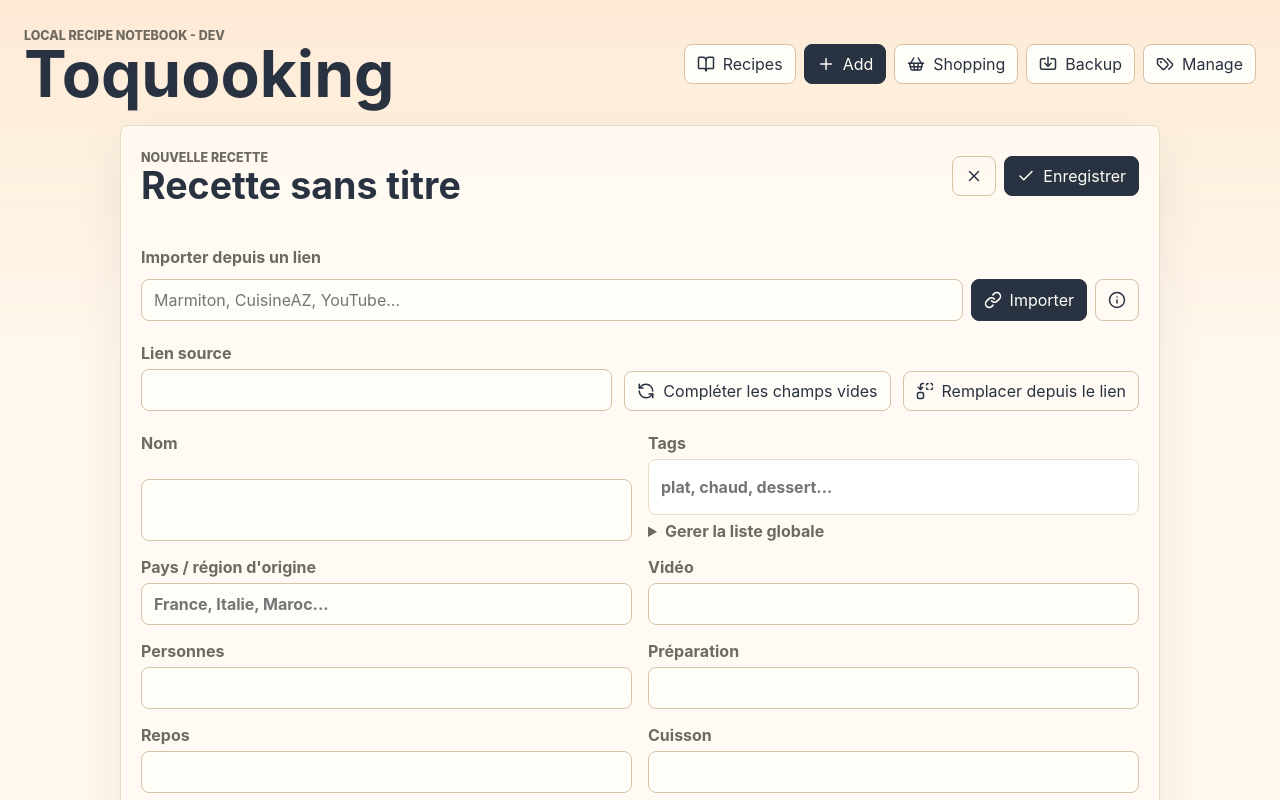
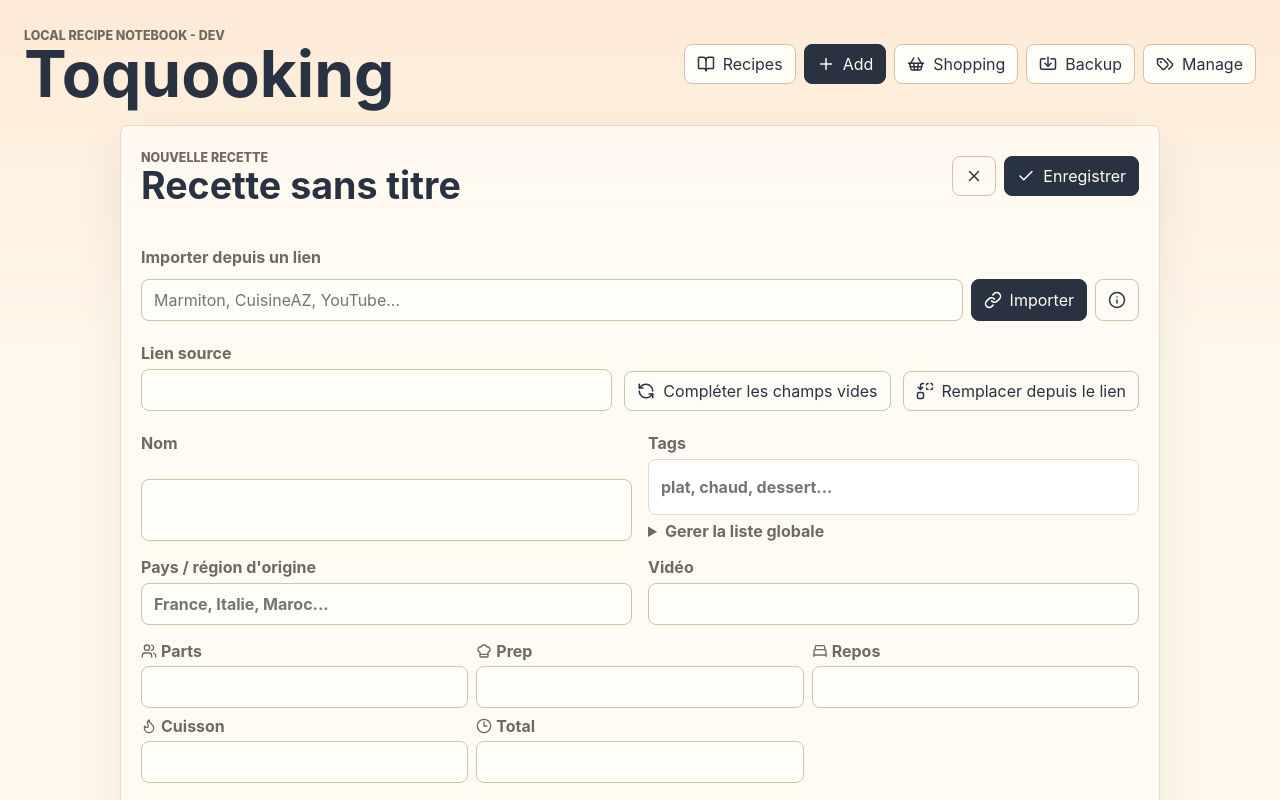
Before and after one commit to AudranBert/ToquookingApp, a React (Vite) app: page / in a window 1280 px wide. Both pictures are taken after typing "Sample", "5", "Sample" into the empty fields and a click on the button "Add". Shown: the top 800 px of the page. Built offline with nearby package versions, Linux system fonts and the light colour scheme.

Commit message:
improve UX

```diff
--- a/src/components/RecipeDetail.tsx
+++ b/src/components/RecipeDetail.tsx
@@ -1,5 +1,5 @@
 import type { RefObject } from "react";
-import { BookOpen, Edit3, FileDown, FileImage, FileJson, MessageSquareText, Plus, Trash2 } from "lucide-react";
+import { BedSingle, BookOpen, ChefHat, Clock3, Copy, Edit3, FileDown, FileImage, FileJson, Flame, MessageSquareText, Trash2, Users } from "lucide-react";
 import type { Recipe } from "../types";
 import { currentSeasonalIngredients, recipeContainsSeasonalIngredient } from "../seasonal";
 import { proxiedImageUrl, shouldUseImageCrossOrigin } from "../utils/images";
@@ -46,7 +46,7 @@ export function RecipeDetail({
           <Edit3 size={18} /> Modifier
         </button>
         <button className="button button--icon-mobile" onClick={() => onDuplicate(recipe)} title="Dupliquer">
-          <Plus size={18} /> Dupliquer
+          <Copy size={18} /> Dupliquer
         </button>
         <button className="button button--icon-mobile" onClick={onExportPdf} title="Exporter en PDF">
           <FileDown size={18} /> PDF
@@ -86,12 +86,42 @@ export function RecipeDetail({
             </span>
           ))}
         </div>
-        <div className="meta-list">
-          {hasValue(recipe.servings) && <span>{recipe.servings} personne(s)</span>}
-          {hasPositiveValue(recipe.prepTime) && <span>Préparation {recipe.prepTime} min</span>}
-          {hasPositiveValue(recipe.restTime) && <span>Repos {recipe.restTime} min</span>}
-          {hasPositiveValue(recipe.cookTime) && <span>Cuisson {recipe.cookTime} min</span>}
-          {hasPositiveValue(recipe.totalTime) && <span>Total {recipe.totalTime} min</span>}
+        <div className="meta-list" role="list" aria-label="Informations recette">
+          {hasValue(recipe.servings) && (
+            <span className="meta-pill" role="listitem" title="Personnes" aria-label={`${recipe.servings} personne(s)`}>
+              <Users size={15} />
+              <strong>{recipe.servings}</strong>
+              <span className="meta-pill__label">Parts</span>
+            </span>
+          )}
+          {hasPositiveValue(recipe.prepTime) && (
+            <span className="meta-pill" role="listitem" title="Préparation" aria-label={`Préparation ${recipe.prepTime} min`}>
+              <ChefHat size={15} />
+              <strong>{recipe.prepTime} min</strong>
+              <span className="meta-pill__label">Prep</span>
+            </span>
+          )}
+          {hasPositiveValue(recipe.restTime) && (
+            <span className="meta-pill" role="listitem" title="Repos" aria-label={`Repos ${recipe.restTime} min`}>
+              <BedSingle size={15} />
+              <strong>{recipe.restTime} min</strong>
+              <span className="meta-pill__label">repos</span>
+            </span>
+          )}
+          {hasPositiveValue(recipe.cookTime) && (
+            <span className="meta-pill" role="listitem" title="Cuisson" aria-label={`Cuisson ${recipe.cookTime} min`}>
+              <Flame size={15} />
+              <strong>{recipe.cookTime} min</strong>
+              <span className="meta-pill__label">Cuisson</span>
+            </span>
+          )}
+          {hasPositiveValue(recipe.totalTime) && (
+            <span className="meta-pill" role="listitem" title="Total" aria-label={`Total ${recipe.totalTime} min`}>
+              <Clock3 size={15} />
+              <strong>{recipe.totalTime} min</strong>
+              <span className="meta-pill__label">Total</span>
+            </span>
+          )}
         </div>
         <div className="recipe-columns">
           <section>
--- a/src/screens/RecipeForm.tsx
+++ b/src/screens/RecipeForm.tsx
@@ -1,6 +1,7 @@
 import { useMemo, useState } from "react";
 import type { Dispatch, FormEvent, KeyboardEvent, SetStateAction } from "react";
-import { Check, Image as ImageIcon, Info, Link, Pencil, Plus, RefreshCcw, Replace, Trash2, X } from "lucide-react";
+import { BedSingle, Check, ChefHat, Clock3, Flame, Image as ImageIcon, Info, Link, Pencil, Plus, RefreshCcw, Replace, Trash2, Users, X } from "lucide-react";
+import type { LucideIcon } from "lucide-react";
 import { RECIPE_ORIGINS } from "../origins";
 import type { Ingredient, RecipeDraft, ReimportMode } from "../types";
 import { createId } from "../utils/id";
@@ -201,11 +202,13 @@ export function RecipeForm({
           ))}
         </datalist>
         <TextField label="Vidéo" value={draft.videoUrl ?? ""} onChange={(videoUrl) => updateField("videoUrl", videoUrl)} />
-        <NumberField label="Personnes" value={draft.servings} onChange={(servings) => updateField("servings", servings)} />
-        <NumberField label="Préparation" value={draft.prepTime} onChange={(prepTime) => updateField("prepTime", prepTime)} />
-        <NumberField label="Repos" value={draft.restTime} onChange={(restTime) => updateField("restTime", restTime)} />
-        <NumberField label="Cuisson" value={draft.cookTime} onChange={(cookTime) => updateField("cookTime", cookTime)} />
-        <NumberField label="Temps total" value={draft.totalTime} onChange={(totalTime) => updateField("totalTime", totalTime)} />
+        <div className="timing-grid form-grid__full" aria-label="Temps et portions">
+          <NumberField label="Parts" icon={Users} value={draft.servings} onChange={(servings) => updateField("servings", servings)} />
+          <NumberField label="Prep" icon={ChefHat} value={draft.prepTime} onChange={(prepTime) => updateField("prepTime", prepTime)} />
+          <NumberField label="Repos" icon={BedSingle} value={draft.restTime} onChange={(restTime) => updateField("restTime", restTime)} />
+          <NumberField label="Cuisson" icon={Flame} value={draft.cookTime} onChange={(cookTime) => updateField("cookTime", cookTime)} />
+          <NumberField label="Total" icon={Clock3} value={draft.totalTime} onChange={(totalTime) => updateField("totalTime", totalTime)} />
+        </div>
       </div>
 
       <ImageField
@@ -605,16 +608,21 @@ function TagField({
 
 function NumberField({
   label,
+  icon: Icon,
   value,
   onChange,
 }: {
   label: string;
+  icon: LucideIcon;
   value?: number;
   onChange: (value: number | undefined) => void;
 }) {
   return (
-    <label>
-      {label}
+    <label className="number-field" aria-label={label}>
+      <span className="number-field__label">
+        <Icon size={16} />
+        <span className="number-field__label-text">{label}</span>
+      </span>
       <input min="0" type="number" value={value ?? ""} onChange={(event) => onChange(Number(event.target.value) || undefined)} />
     </label>
   );
--- a/src/styles.css
+++ b/src/styles.css
@@ -539,6 +539,10 @@ label {
   min-width: 0;
 }
 
+.recipe-detail > .action-bar {
+  margin-bottom: var(--space-3);
+}
+
 .detail-pane {
   display: grid;
   gap: var(--space-3);
@@ -632,6 +636,12 @@ label {
   background: #f6ead8;
   border: 1px solid var(--color-border);
   border-radius: var(--radius-pill);
+}
+
+.meta-pill {
+  display: inline-flex;
+  align-items: center;
+  gap: var(--space-1);
 }
 
 .chip--seasonal {
@@ -767,6 +777,32 @@ label {
   display: grid;
   grid-template-columns: repeat(2, minmax(0, 1fr));
   gap: var(--space-4);
+}
+
+.form-grid__full {
+  grid-column: 1 / -1;
+}
+
+.timing-grid {
+  display: grid;
+  grid-template-columns: repeat(3, minmax(0, 1fr));
+  gap: var(--space-2);
+}
+
+.meta-list {
+  display: flex;
+  flex-wrap: wrap;
+  align-items: center;
+}
+
+.number-field {
+  gap: 5px;
+}
+
+.number-field__label {
+  display: inline-flex;
+  align-items: center;
+  gap: var(--space-1);
 }
 
 .form-section {
@@ -1104,6 +1140,14 @@ label {
     grid-template-columns: 1fr;
   }
 
+  .timing-grid {
+    grid-template-columns: repeat(3, minmax(0, 1fr));
+  }
+
+  .number-field input {
+    text-align: center;
+  }
+
   .reimport-bar {
     grid-template-columns: minmax(0, 1fr) auto auto;
   }
@@ -1162,17 +1206,28 @@ label {
   }
 
   .ingredient-line {
-    grid-template-columns: minmax(0, 1fr) auto;
+    grid-template-columns: minmax(0, 1fr) minmax(0, 1fr) auto;
   }
 
-  .ingredient-line input:nth-child(1),
-  .ingredient-line input:nth-child(2),
+  .ingredient-line input:nth-child(1) {
+    grid-column: 1;
+    grid-row: 1;
+  }
+
+  .ingredient-line input:nth-child(2) {
+    grid-column: 2;
+    grid-row: 1;
+  }
+
   .ingredient-line input:nth-child(3) {
-    grid-column: 1;
+    grid-column: 1 / 3;
+    grid-row: 2;
   }
 
   .ingredient-line__remove {
-    grid-column: 2;
+    grid-column: 3;
+    grid-row: 1 / 3;
+    align-self: stretch;
   }
 
   .sidebar {
```
